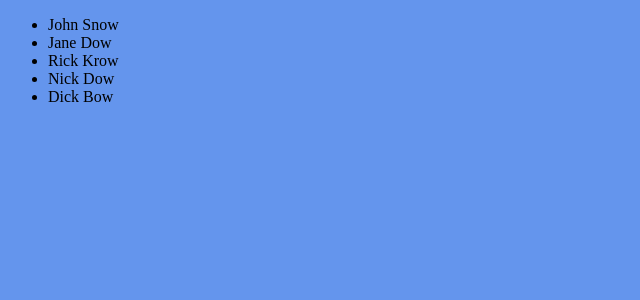
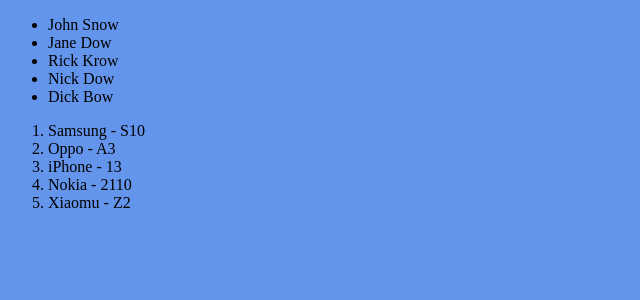
Before and after one commit to AnastasiiaKononova/react-welcome, a React (Create React App) app: page / in a window 1280 px wide. Shown: the top 300 px of the page, without its empty margins (0-640 px from the left). Built offline with nearby package versions, Linux system fonts and the light colour scheme.

Commit message:
render prop task resolve

```diff
--- a/src/components/UserLoader/index.js
+++ b/src/components/DataLoader/index.js
@@ -1,7 +1,7 @@
 import React, { Component } from 'react';
 import Spinner from '../Spinner';
 
-class UserLoader extends Component {
+class DataLoader extends Component {
     constructor(props) {
         super(props);
         this.state = {
@@ -37,4 +37,4 @@
     }
 }
 
-export default UserLoader;
+export default DataLoader;
--- a/src/components/PhoneLoader/index.js
+++ b/src/components/PhoneLoader/index.js
@@ -32,11 +32,7 @@
     }
 
     render() {
-        return (
-            <ol>
-                {this.state.phones.map(p => <li key={p.id}>{p.brand} - {p.model}</li>)}
-            </ol>
-        );
+        return this.props.children(this.state)
     }
 }
 
--- a/src/pages/LoaderPage/index.js
+++ b/src/pages/LoaderPage/index.js
@@ -1,13 +1,13 @@
 import React, { Component } from 'react';
-import UserLoader from '../../components/UserLoader';
-import PhoneLoader from '../../components/PhoneLoader';
+import DataLoader from '../../components/DataLoader';
+// import PhoneLoader from '../../components/PhoneLoader';
 import Spinner from '../../components/Spinner';
 
 class LoaderPage extends Component {
     render() {
         return (
             <div>
-                <UserLoader fetchCallback={() => {
+                 <DataLoader fetchCallback={() => {
                       return fetch('/users.json')
                       .then(res => res.json())
                 }}>
@@ -19,11 +19,30 @@
                         </ul>
                     );
                      }}
-                </UserLoader>
-                {/* <PhoneLoader /> */}
+
+</DataLoader>
+                <DataLoader fetchCallback={() => {
+                      return fetch('/phones.json')
+                      .then(res => res.json())
+                }}>
+                    {(state) => {
+                        return (
+                            <ol>
+                                {state.data.map(p => <li key={p.id}>{p.brand} - {p.model}</li>)}
+                            </ol>
+                        );
+                    }}
+                    </DataLoader>
             </div>
         );
     }
 }
 
 export default LoaderPage;
+/*
+Ділитися логікою в React можна за допомогою трьох технік (паттернів):
+1. render-props - компонента приймає ззовні в якості дитини функцію, якій вона передає результат своєї роботи, і викликає її у власному рендері
+(по суті ми передаємо компоненті ззовні що вона має рендерити)
+2. HOC (High Order Component - Компонента вищого порядку)
+3. Користувацькі хуки
+*/
```
